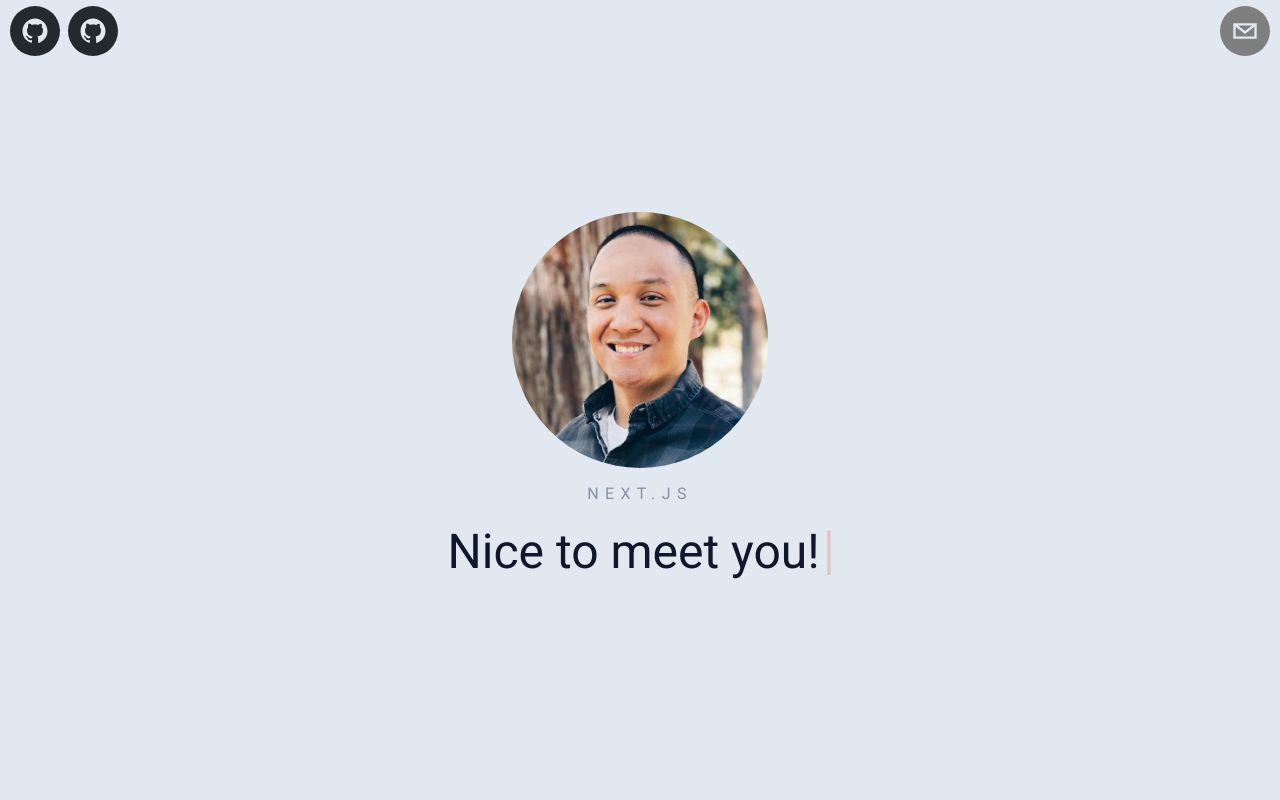
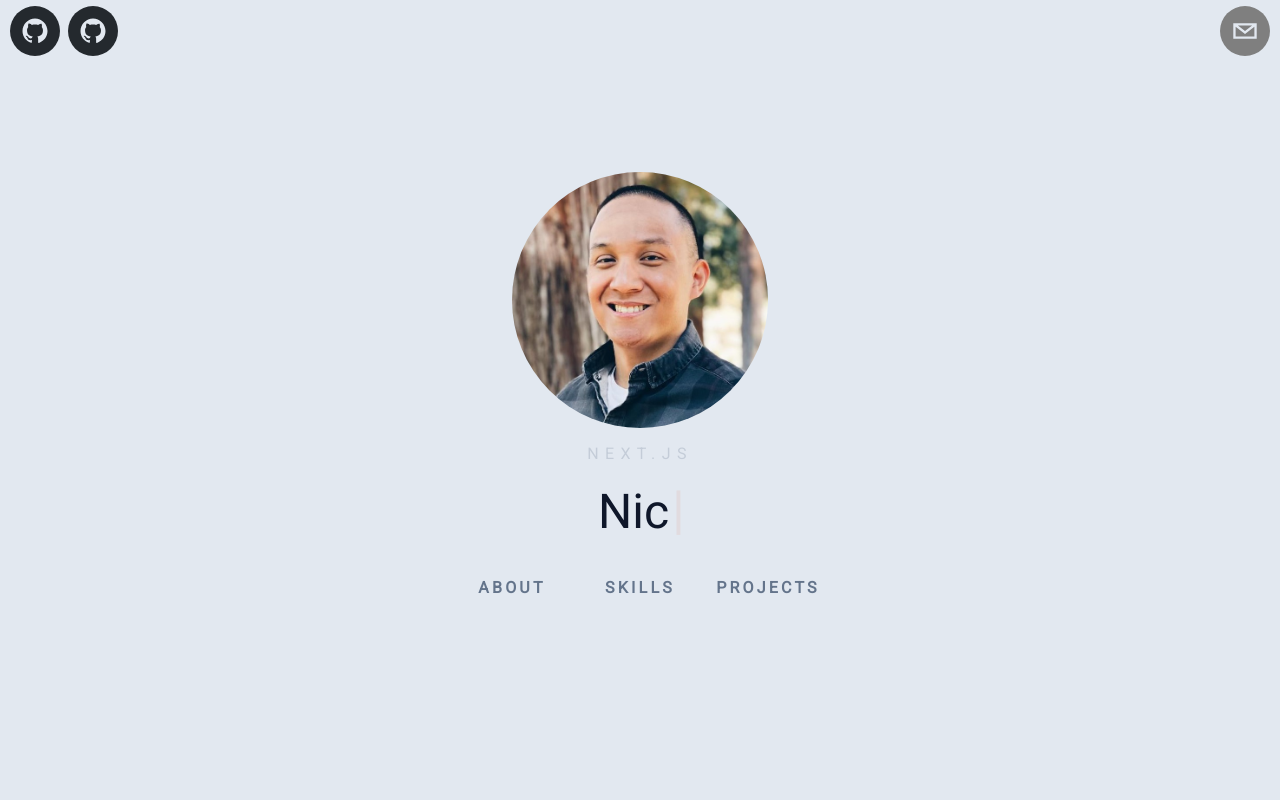
Before and after one commit to justin-m-murillo/portfolio-2.0, a Next.js app: page / in a window 1280 px wide. Shown: the top 800 px of the page. Built offline with nearby package versions, Linux system fonts and the light colour scheme.

Commit message:
implement sectionRow

```diff
--- a/src/app/globals.css
+++ b/src/app/globals.css
@@ -9,11 +9,12 @@
 
 html {
   overflow: hidden;
-  /* overflow-y: scroll;
-  scroll-behavior: smooth; */
 }
 
 section {
+  display: flex;
+  justify-content: center;
+  align-items: center;
   scroll-snap-align: center;
 }
 
--- a/src/app/page.tsx
+++ b/src/app/page.tsx
@@ -1,5 +1,6 @@
 'use client'
 import IconRow from "@/components/_subcomponents/IconRow"
+import Home from "@/components/Home"
 import { useScrollSnap } from '@/hooks/useScrollSnap'
 
 import { getSections } from '@/static_data'
@@ -15,7 +16,6 @@ export default function Index() {
       className="main"
       onWheel={e => {
         if (canScroll.current) {
-          //console.log('Delta', e.deltaY)
           setScroll(e.deltaY)
           e.deltaY = 0
         }
--- a/src/components/Home/home.css
+++ b/src/components/Home/home.css
@@ -1,16 +1,16 @@
 .home-container {
-  align-items: center;
-  justify-content: center;
-}
-
-.home-content {
+  width: 100vw;
   display: flex;
   flex-direction: column;
-  width: 100%;
   align-items: center;
   justify-content: center;
 }
 
 .home-element {
+  width: 100vw;
+  display: flex;
+  flex-direction: row;
+  align-items: center;
+  justify-content: center;
   margin: 0.5rem 0;
 }
--- a/src/components/Home/index.tsx
+++ b/src/components/Home/index.tsx
@@ -7,12 +7,14 @@ import Typewriter from '../_subcomponents/Typewriter'
 
 import facepic from '../../../public/portraitimg.jpg'
 import { getSkillWords, getTypeWriterWords } from '@/static_data'
+import { getSections } from '@/static_data'
+import SectionRow from '../_subcomponents/SectionRow'
 
 const Home = () => {
+  const sectionRow = getSections().filter(section => section.id != 'home')
   return (
     <Page>
       <div className='home-container'>
-        <div className='home-content'>
         <div className='home-element'>
           <FacePortrait src={facepic} rounded />
         </div>
@@ -23,8 +25,7 @@ const Home = () => {
           <Typewriter words={getTypeWriterWords()} />
         </div>
         <div className='home-element'>
-
-          </div>
+          <SectionRow sections={sectionRow} />
         </div>
       </div>
     </Page>
--- /dev/null
+++ b/src/components/Skills/index.tsx
@@ -0,0 +1,14 @@
+import React from 'react'
+import Page from '../_subcomponents/Page'
+
+type Props = {}
+
+const Skills = (props: Props) => {
+  return (
+    <Page>
+      <h1>Skills</h1>
+    </Page>
+  )
+}
+
+export default Skills
--- a/src/components/_subcomponents/SectionRow/index.tsx
+++ b/src/components/_subcomponents/SectionRow/index.tsx
@@ -1,20 +1,21 @@
+import { useScrollSnap, UseScrollSnapProps } from '@/hooks/useScrollSnap'
+import { SectionProps } from '@/props/section_props'
+import './section-row.css'
 import Link from 'next/link'
 import React from 'react'
 
 type SectionRowProps = {
-  sections: {
-    name: string,
-    href: string,
-  }[]
+  sections: SectionProps[]
 }
 
 const SectionRow = ({ sections }: SectionRowProps) => {
+  const [indexRef] = useScrollSnap({ sections: sections.map(sec => sec.ref) })
   return (
-    <nav>
-      {sections.map(section =>
-        <Link href={section.href}>
-          <button>{section.name}</button>
-        </Link>
+    <nav className='section-row-nav'>
+      {sections.map((section, index) =>
+        <div key={index} className='section-btn-wrapper'>
+          <div className='section-btn'>{section.label}</div>
+        </div>
       )}
     </nav>
   )
--- /dev/null
+++ b/src/components/_subcomponents/SectionRow/section-row.css
@@ -0,0 +1,39 @@
+.section-row-nav {
+  display: grid;
+  grid-template-columns: 8rem 8rem 8rem;
+  grid-template-rows: 5rem;
+  align-items: center;
+}
+
+.section-btn-wrapper {
+  padding: 0.1rem;
+}
+
+.section-btn {
+  background-color: transparent;
+  color: var(--slate2);
+  font-weight: 600;
+  letter-spacing: 0.2rem;
+  text-transform: uppercase;
+  cursor: pointer;
+  display: flex;
+  justify-content: center;
+  align-items: center;
+  transition: color 300ms ease-out;
+  transition: transform 300ms ease-out;
+}
+
+.section-btn:hover {
+  color: var(--red);
+  transform: scale(1.1);
+}
+
+@media (width < 600px) {
+  .section-row-nav {
+    flex-direction: column;
+  }
+
+  .section-btn {
+    margin: 0.5rem 0;
+  }
+}
--- a/src/hooks/useScrollSnap/index.tsx
+++ b/src/hooks/useScrollSnap/index.tsx
@@ -1,12 +1,14 @@
 import { useState, useEffect, useRef, RefObject, MutableRefObject } from 'react'
 
-type UseScrollSnapProps = {
+export type UseScrollSnapProps = {
   sections: RefObject<HTMLElement>[]
   delay?: number
 }
 
 export const useScrollSnap = ({ sections, delay=3e2 }: UseScrollSnapProps):
-  [React.Dispatch<React.SetStateAction<number>>, MutableRefObject<boolean>] =>
+  [ React.Dispatch<React.SetStateAction<number>>,
+    MutableRefObject<boolean>,
+    MutableRefObject<number>, ] =>
 {
   const [scroll, setScroll] = useState(0)
   const indexRef = useRef(0)
@@ -24,7 +26,7 @@ export const useScrollSnap = ({ sections, delay=3e2 }: UseScrollSnapProps):
   useEffect(() => {
     canScroll.current = false
     handleWheel()
-    sections[indexRef.current].current?.scrollIntoView({ behavior: 'smooth' })
+    sections[indexRef.current]?.current?.scrollIntoView({ behavior: 'smooth' })
     setScroll(0)
     const timer = setTimeout(() => {
       canScroll.current = true
@@ -32,5 +34,5 @@ export const useScrollSnap = ({ sections, delay=3e2 }: UseScrollSnapProps):
     return () => clearTimeout(timer)
   }, [scroll])
 
-  return [setScroll, canScroll]
+  return [setScroll, canScroll, indexRef]
 }
--- /dev/null
+++ b/src/props/section_props/index.tsx
@@ -0,0 +1,8 @@
+import { RefObject } from "react"
+
+export type SectionProps = {
+  label: string
+  id: string
+  component: JSX.Element
+  ref: RefObject<HTMLElement>
+}
--- a/src/static_data/index.tsx
+++ b/src/static_data/index.tsx
@@ -1,6 +1,7 @@
 import { useRef } from 'react'
 import Home from '@/components/Home'
 import About from '@/components/About'
+import Skills from '@/components/Skills'
 import Projects from '@/components/Projects'
 
 export const getTypeWriterWords = () => {
@@ -30,6 +31,7 @@ export const getSections = () => {
   return [
     { label: 'Home',     id: 'home',     component: <Home/>,     ref: useRef<HTMLElement>(null) },
     { label: 'About',    id: 'about',    component: <About/>,    ref: useRef<HTMLElement>(null) },
+    { label: 'Skills',   id: 'skills',   component: <Skills/>,   ref: useRef<HTMLElement>(null) },
     { label: 'Projects', id: 'projects', component: <Projects/>, ref: useRef<HTMLElement>(null) },
   ]
 }
```
Lines whose indentation alone changed are shown as unchanged.
